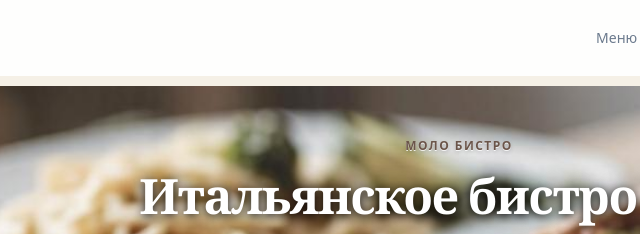
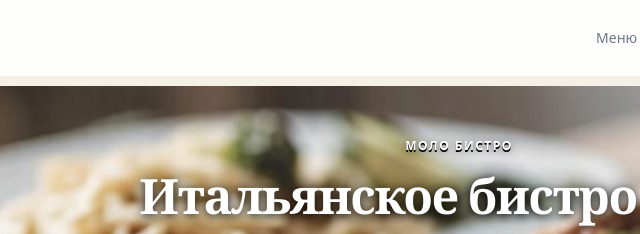
Before and after one commit to Ailono/molo_rest, a website: page public/preview-index-v2.html in a window 1280 px wide. Shown: the top 234 px of the page, 181-821 px from the left. Drawn offline with nearby package versions, Linux system fonts and the light colour scheme; a web font is replaced by a local one.

Commit message:
auto: agent changes

```diff
--- a/public/preview-index-v2.html
+++ b/public/preview-index-v2.html
@@ -139,9 +139,9 @@
       }
 
       .preview-hero .kicker {
-        color: var(--mocha-light) !important;
+        color: #fff !important;
         font-weight: 900 !important;
-        text-shadow: 0 1px 0 rgba(255,255,255,0.8), 0 2px 4px rgba(0,0,0,0.2) !important;
+        text-shadow: 0 2px 0 #000, 0 2px 8px rgba(0,0,0,0.6) !important;
       }
 
       .preview-hero .headline h1 {
```
